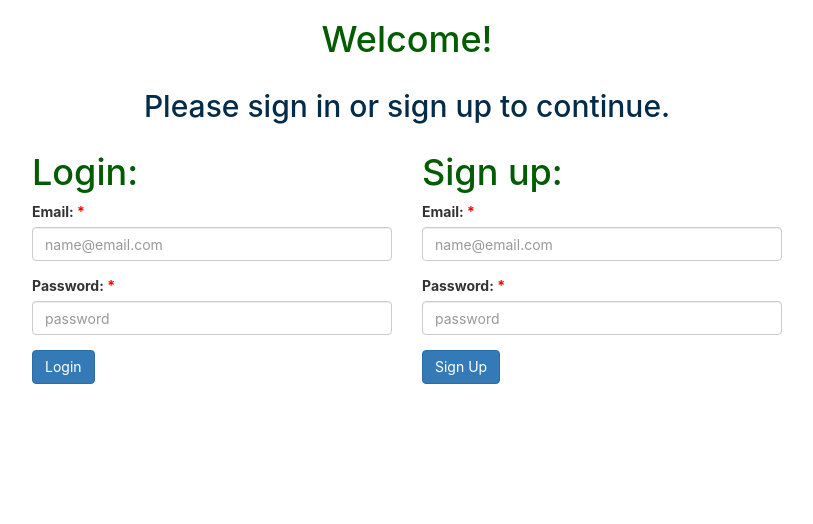
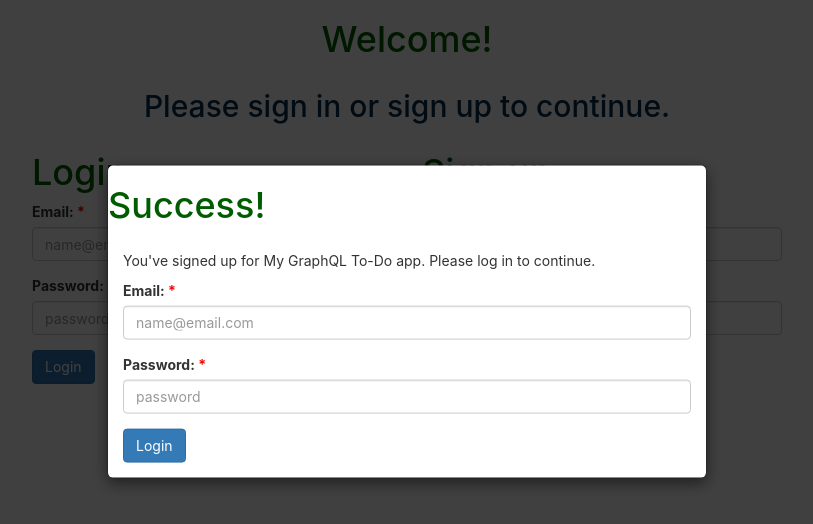
Before and after one commit to LauraCole1900/graphQLToDo, a React (Create React App) app in the folder client/: page / in a window 1280 px wide. Shown: the top 524 px of the page, without its empty margins (233-1046 px from the left). Built offline with nearby package versions, Linux system fonts and the light colour scheme.

Commit message:
added signinForm and necessary props to successModal

```diff
--- a/client/src/components/modals/success.js
+++ b/client/src/components/modals/success.js
@@ -1,5 +1,6 @@
 import React from "react";
 import { Col, Modal, Row } from "react-bootstrap";
+import { SigninForm } from "../";
 import "./style.css";
 
 const SuccessModal = (props) => {
@@ -17,7 +18,12 @@ const SuccessModal = (props) => {
         <Modal.Body>
           <Row>
             <Col sm={12}>
-              <p>You've signed up for My GraphQL To-Do app.</p>
+              <p>You've signed up for My GraphQL To-Do app. Please log in to continue.</p>
+            </Col>
+          </Row>
+          <Row>
+            <Col sm={12}>
+              <SigninForm setBtnName={props.setBtnName} buttonName={props.buttonName} handleClick={props.handleClick} />
             </Col>
           </Row>
         </Modal.Body>
--- a/client/src/pages/lander.js
+++ b/client/src/pages/lander.js
@@ -7,7 +7,12 @@ import "./style.css";
 const LandingPage = () => {
   const [btnName, setBtnName] = useState();
   const [showError, setShowError] = useState(false);
-  const [showSuccess, setShowSuccess] = useState(false);
+  const [showSuccess, setShowSuccess] = useState(true);
+
+  const handleShowError = () => setShowError(true);
+  const handleHideError = () => setShowError(false);
+  const handleShowSuccess = () => setShowSuccess(true);
+  const handleHideSuccess = () => setShowSuccess(false);
 
   // handles button click
   const handleClick = () => {
@@ -37,9 +42,9 @@ const LandingPage = () => {
           <LoginForm setBtnName={setBtnName} handleClick={handleClick} />
         </Row>
 
-        <ErrorModal show={showError === true} hide={showError === false} btnName={btnName} />
+        <ErrorModal show={showError === true} hide={() => handleHideError()} btnName={btnName} />
 
-        <SuccessModal show={showSuccess === true} hide={showSuccess === false} />
+        <SuccessModal show={showSuccess === true} hide={() => handleHideSuccess()} buttonName="Login" setBtnName={setBtnName} handleClick={handleClick} />
 
       </Container>
     </>
```
